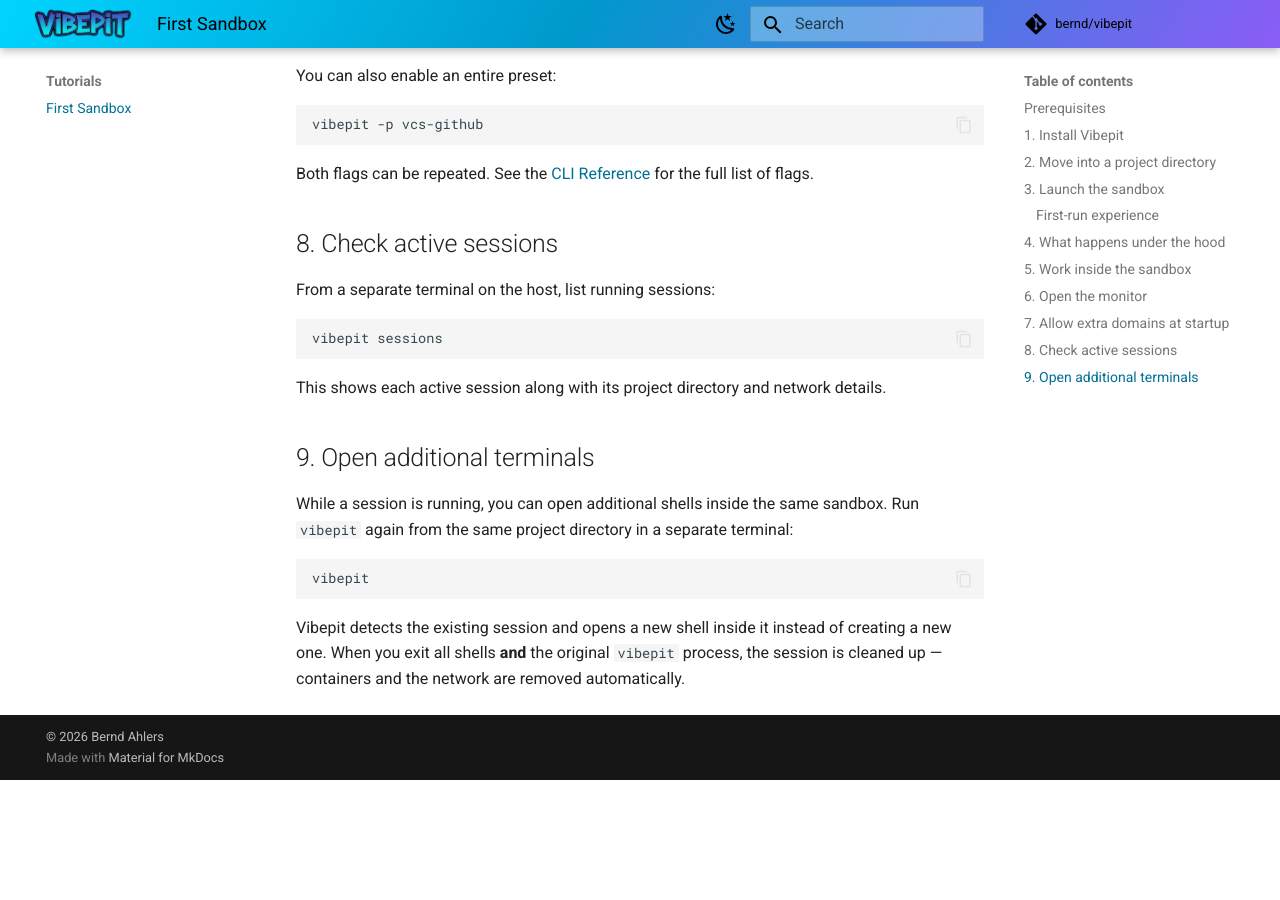
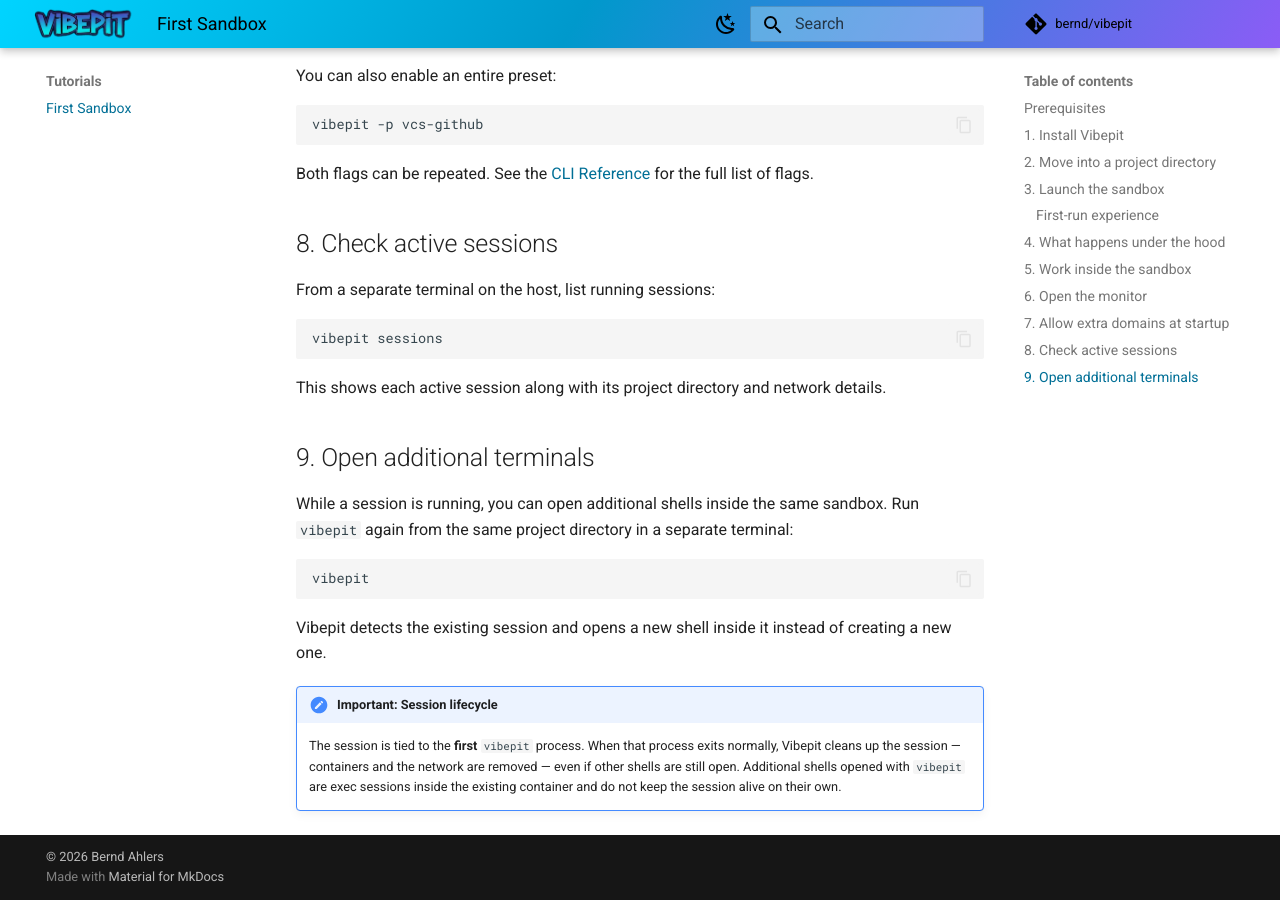
Before and after one commit to bernd/vibepit, an MkDocs documentation site: the page built from docs/content/tutorials/first-sandbox.md, in a window 1280 px wide and 900 px high, scrolled down 2842 px. Built offline with MkDocs 1.6.1 and Material for MkDocs 9.7.7, drawn with Linux system fonts in a browser that asks for light colours; comment, search, counter and statistics services are not loaded; before the commit the page ends 3622 px from its top, so only the background shows below that.

Commit message:
docs: Fix consistency, precision, and safety issues across documentation
- Rename "Dev Container" to "Sandbox Container" in architecture diagram
- Replace vague "operational behavior" with specific description on landing page
- Rewrite threat model closing to remove marketing tone
- Add session lifecycle note clarifying cleanup is tied to the first process
- Replace `docker network prune` with targeted `docker network rm` in troubleshooting

Co-Authored-By: Claude Opus 4.6 <noreply@anthropic.com>

````diff
--- a/docs/content/tutorials/first-sandbox.md
+++ b/docs/content/tutorials/first-sandbox.md
@@ -148,6 +148,12 @@ vibepit
 ```
 
 Vibepit detects the existing session and opens a new shell inside it instead of
-creating a new one. When you exit all shells **and** the original `vibepit`
-process, the session is cleaned up — containers and the network are removed
-automatically.
+creating a new one.
+
+!!! note "Important: Session lifecycle"
+    The session is tied to the **first** `vibepit` process. When that process
+    exits normally, Vibepit cleans up the session — containers and the network
+    are removed —
+    even if other shells are still open. Additional shells opened with
+    `vibepit` are exec sessions inside the existing container and do not keep
+    the session alive on their own.
````
Also changed, not shown: docs/content/explanations/architecture.md (+2 -2 lines), docs/content/explanations/threat-model.md (+1 -1 lines), docs/content/how-to/troubleshooting.md (+3 -3 lines), docs/content/index.md (+1 -1 lines).
